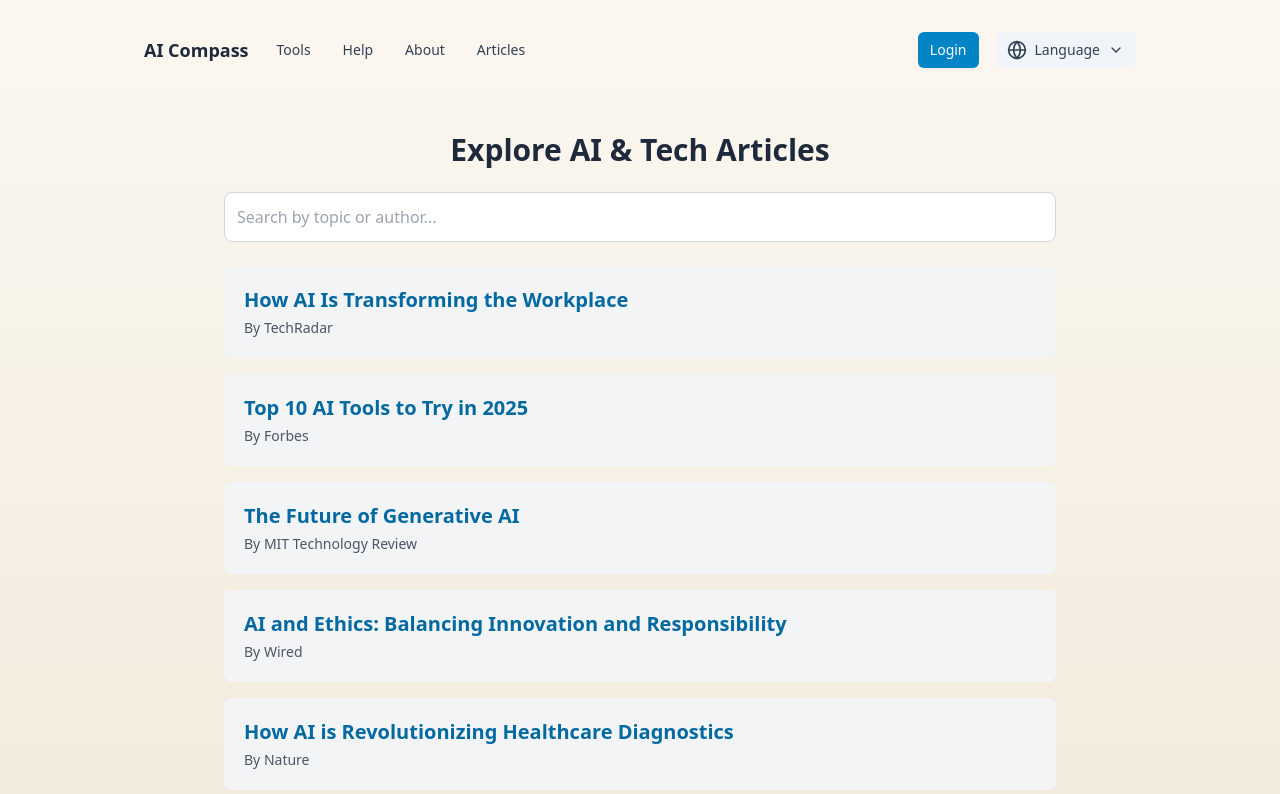
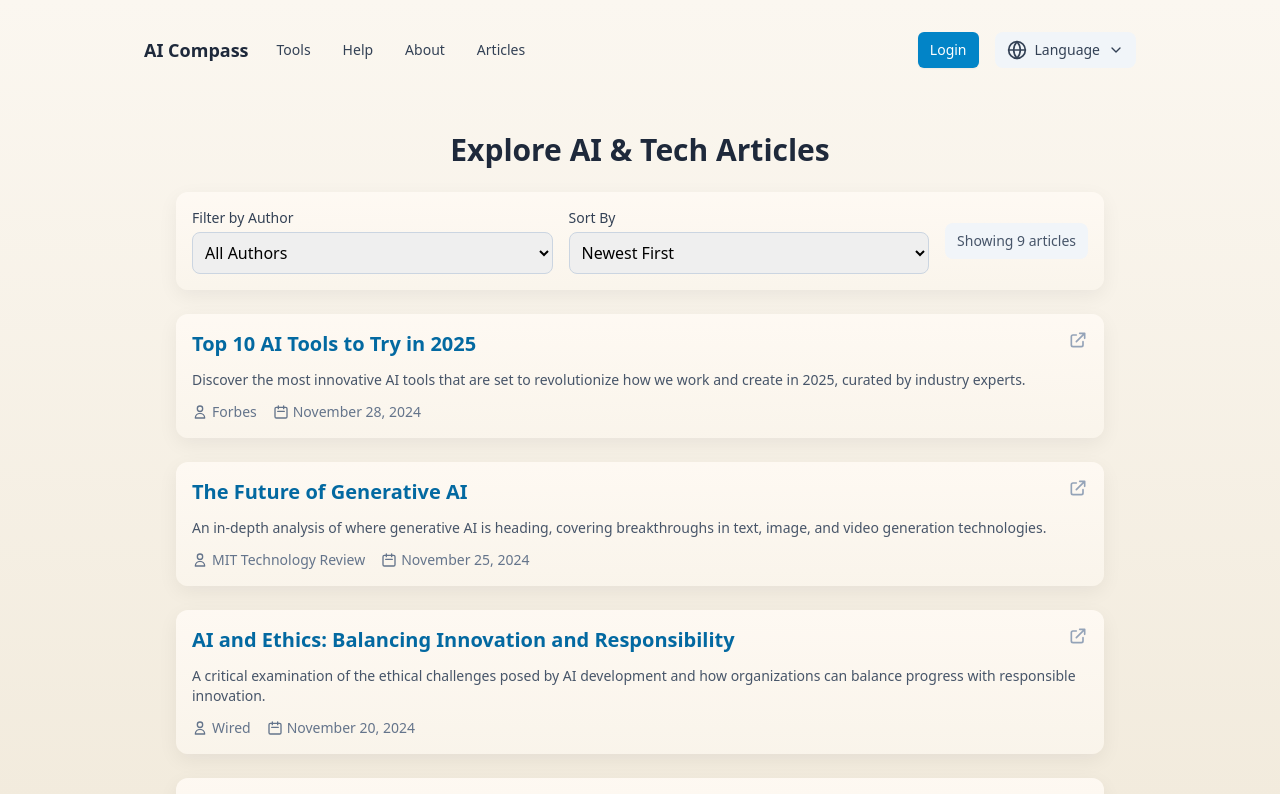
Before and after one commit to miamoore-prog/CS4352-Team18-Site, a Next.js app: page /articles in a window 1280 px wide. Shown: the top 794 px of the page. Built offline with nearby package versions, Linux system fonts and the light colour scheme.

Commit message:
feat: fix articles

```diff
--- a/app/articles/page.js
+++ b/app/articles/page.js
@@ -1,103 +1,268 @@
 "use client";
-import { useState } from "react";
+import { useState, useMemo } from "react";
 
 export default function ArticlesPage() {
-  const [search, setSearch] = useState("");
+  const [sortBy, setSortBy] = useState("newest");
+  const [filterAuthor, setFilterAuthor] = useState("all");
+
   const articles = [
-    {
-      title: "How AI Is Transforming the Workplace",
-      author: "TechRadar",
-      link: "https://www.techradar.com/pro/ai-transforming-the-workplace",
-    },
     {
       title: "Top 10 AI Tools to Try in 2025",
       author: "Forbes",
       link: "https://www.forbes.com/sites/forbestechcouncil/",
+      date: "2024-11-28",
+      summary:
+        "Discover the most innovative AI tools that are set to revolutionize how we work and create in 2025, curated by industry experts.",
     },
     {
       title: "The Future of Generative AI",
       author: "MIT Technology Review",
       link: "https://www.technologyreview.com/",
+      date: "2024-11-25",
+      summary:
+        "An in-depth analysis of where generative AI is heading, covering breakthroughs in text, image, and video generation technologies.",
     },
     {
       title: "AI and Ethics: Balancing Innovation and Responsibility",
       author: "Wired",
       link: "https://www.wired.com/category/ai/",
+      date: "2024-11-20",
+      summary:
+        "A critical examination of the ethical challenges posed by AI development and how organizations can balance progress with responsible innovation.",
     },
     {
       title: "How AI is Revolutionizing Healthcare Diagnostics",
       author: "Nature",
       link: "https://www.nature.com/",
+      date: "2024-11-15",
+      summary:
+        "Learn about cutting-edge AI applications in medical diagnostics that are improving accuracy and enabling earlier disease detection.",
     },
     {
       title: "Understanding the Nuances of Human-Like Intelligence",
       author: "MIT News",
       link: "https://news.mit.edu/2025/understanding-nuances-human-intelligence-phillip-isola-1111",
+      date: "2024-11-11",
+      summary:
+        "MIT researchers explore what it means for AI to achieve human-like intelligence and the technical challenges that remain.",
     },
     {
       title: "Charting the Future of AI, From Safer Answers to Faster Thinking",
       author: "MIT News",
       link: "https://news.mit.edu/2025/charting-the-future-of-ai-from-safer-answers-to-faster-thinking-1106",
+      date: "2024-11-06",
+      summary:
+        "Insights into the next generation of AI systems focused on safety, reliability, and enhanced reasoning capabilities.",
     },
     {
-      title: "MIT Researchers Propose a New Model for Legible, Modular Software",
+      title:
+        "MIT Researchers Propose a New Model for Legible, Modular Software",
       author: "MIT News",
       link: "https://news.mit.edu/2025/mit-researchers-propose-new-model-for-legible-modular-software-1106",
+      date: "2024-11-06",
+      summary:
+        "A groundbreaking approach to software development that makes AI systems more interpretable and easier to maintain.",
     },
     {
       title: "Top 10: AI Leaders",
       author: "AI Magazine",
       link: "https://aimagazine.com/news/what-do-governments-risk-without-smarter-ai-procurement",
+      date: "2024-10-30",
+      summary:
+        "Profiles of the most influential leaders shaping the AI industry and their visions for the technology's future.",
     },
     {
-      title: "Universities are embracing AI: Will Students Get Smarter or Stop Thinking?",
+      title:
+        "Universities are embracing AI: Will Students Get Smarter or Stop Thinking?",
       author: "Nature",
       link: "https://www.nature.com/articles/d41586-025-03340-w",
+      date: "2024-10-25",
+      summary:
+        "An examination of how AI tools are being integrated into education and the debate over their impact on student learning.",
     },
   ];
 
-  const filteredArticles = articles.filter(
-    (article) =>
-      article.title.toLowerCase().includes(search.toLowerCase()) ||
-      article.author.toLowerCase().includes(search.toLowerCase())
-  );
+  // Get unique authors for filter
+  const authors = useMemo(() => {
+    const uniqueAuthors = [...new Set(articles.map((a) => a.author))];
+    return uniqueAuthors.sort();
+  }, []);
+
+  // Filter and sort articles
+  const filteredAndSortedArticles = useMemo(() => {
+    let result = articles;
+
+    // Apply author filter
+    if (filterAuthor !== "all") {
+      result = result.filter((article) => article.author === filterAuthor);
+    }
+
+    // Apply sorting
+    result = [...result].sort((a, b) => {
+      switch (sortBy) {
+        case "newest":
+          return new Date(b.date) - new Date(a.date);
+        case "oldest":
+          return new Date(a.date) - new Date(b.date);
+        case "alphabetical":
+          return a.title.localeCompare(b.title);
+        default:
+          return 0;
+      }
+    });
+
+    return result;
+  }, [filterAuthor, sortBy]);
+
+  const formatDate = (dateString) => {
+    const date = new Date(dateString);
+    return date.toLocaleDateString("en-US", {
+      year: "numeric",
+      month: "long",
+      day: "numeric",
+    });
+  };
 
   return (
-    <div className="max-w-4xl mx-auto p-8">
+    <div className="max-w-5xl mx-auto p-8">
       <h1 className="text-3xl font-bold mb-6 text-center text-slate-800">
         Explore AI & Tech Articles
       </h1>
 
-      <input
-        type="text"
-        placeholder="Search by topic or author..."
-        value={search}
-        onChange={(e) => setSearch(e.target.value)}
-        className="border border-gray-300 rounded-lg p-3 w-full mb-6 focus:outline-none focus:ring-2 focus:ring-purple-500"
-      />
+      {/* Filters and Sort Controls */}
+      <div className="card p-4 mb-6 flex flex-wrap gap-4 items-center">
+        <div className="flex-1 min-w-[200px]">
+          <label className="block text-sm font-medium text-slate-700 mb-1">
+            Filter by Author
+          </label>
+          <select
+            value={filterAuthor}
+            onChange={(e) => setFilterAuthor(e.target.value)}
+            className="w-full border border-slate-300 rounded-lg p-2 focus:outline-none focus:ring-2 focus:ring-sky-500"
+          >
+            <option value="all">All Authors</option>
+            {authors.map((author) => (
+              <option key={author} value={author}>
+                {author}
+              </option>
+            ))}
+          </select>
+        </div>
 
-      <div className="space-y-4">
-        {filteredArticles.length > 0 ? (
-          filteredArticles.map((article, index) => (
+        <div className="flex-1 min-w-[200px]">
+          <label className="block text-sm font-medium text-slate-700 mb-1">
+            Sort By
+          </label>
+          <select
+            value={sortBy}
+            onChange={(e) => setSortBy(e.target.value)}
+            className="w-full border border-slate-300 rounded-lg p-2 focus:outline-none focus:ring-2 focus:ring-sky-500"
+          >
+            <option value="newest">Newest First</option>
+            <option value="oldest">Oldest First</option>
+            <option value="alphabetical">Alphabetical</option>
+          </select>
+        </div>
+
+        <div className="flex items-end">
+          <div className="text-sm text-slate-600 bg-slate-100 px-3 py-2 rounded-lg">
+            Showing {filteredAndSortedArticles.length} article
+            {filteredAndSortedArticles.length !== 1 ? "s" : ""}
+          </div>
+        </div>
+      </div>
+
+      {/* Articles List */}
+      <div className="space-y-6">
+        {filteredAndSortedArticles.length > 0 ? (
+          filteredAndSortedArticles.map((article, index) => (
             <div
               key={index}
-              className="p-5 bg-gray-100 rounded-lg hover:bg-gray-200 transition"
+              className="card p-6 hover:shadow-lg transition-shadow"
             >
+              <div className="flex items-start justify-between gap-4 mb-3">
                 <a
                   href={article.link}
                   target="_blank"
                   rel="noopener noreferrer"
-                className="text-xl font-semibold text-sky-700 hover:underline"
+                  className="text-xl font-semibold text-sky-700 hover:underline flex-1"
                 >
                   {article.title}
                 </a>
-              <p className="text-sm text-gray-600 mt-1">By {article.author}</p>
+                <svg
+                  xmlns="http://www.w3.org/2000/svg"
+                  className="h-5 w-5 text-slate-400 flex-shrink-0"
+                  fill="none"
+                  viewBox="0 0 24 24"
+                  stroke="currentColor"
+                  strokeWidth={2}
+                >
+                  <path
+                    strokeLinecap="round"
+                    strokeLinejoin="round"
+                    d="M10 6H6a2 2 0 00-2 2v10a2 2 0 002 2h10a2 2 0 002-2v-4M14 4h6m0 0v6m0-6L10 14"
+                  />
+                </svg>
+              </div>
+
+              <p className="text-sm text-slate-600 mb-3 line-clamp-2">
+                {article.summary}
+              </p>
+
+              <div className="flex items-center gap-4 text-sm text-slate-500">
+                <div className="flex items-center gap-1">
+                  <svg
+                    xmlns="http://www.w3.org/2000/svg"
+                    className="h-4 w-4"
+                    fill="none"
+                    viewBox="0 0 24 24"
+                    stroke="currentColor"
+                    strokeWidth={2}
+                  >
+                    <path
+                      strokeLinecap="round"
+                      strokeLinejoin="round"
+                      d="M16 7a4 4 0 11-8 0 4 4 0 018 0zM12 14a7 7 0 00-7 7h14a7 7 0 00-7-7z"
+                    />
+                  </svg>
+                  <span>{article.author}</span>
+                </div>
+                <div className="flex items-center gap-1">
+                  <svg
+                    xmlns="http://www.w3.org/2000/svg"
+                    className="h-4 w-4"
+                    fill="none"
+                    viewBox="0 0 24 24"
+                    stroke="currentColor"
+                    strokeWidth={2}
+                  >
+                    <path
+                      strokeLinecap="round"
+                      strokeLinejoin="round"
+                      d="M8 7V3m8 4V3m-9 8h10M5 21h14a2 2 0 002-2V7a2 2 0 00-2-2H5a2 2 0 00-2 2v12a2 2 0 002 2z"
+                    />
+                  </svg>
+                  <span>{formatDate(article.date)}</span>
+                </div>
+              </div>
             </div>
           ))
         ) : (
-          <p className="text-gray-500 text-center">
-            No articles found for “{search}”.
+          <div className="card p-8 text-center">
+            <p className="text-slate-500">
+              No articles found matching your criteria.
             </p>
+            {filterAuthor !== "all" && (
+              <button
+                onClick={() => {
+                  setFilterAuthor("all");
+                }}
+                className="mt-4 text-sky-600 hover:text-sky-700 font-medium"
+              >
+                Clear filters
+              </button>
+            )}
+          </div>
         )}
       </div>
     </div>
--- a/components/RequestToolModal.js
+++ b/components/RequestToolModal.js
@@ -41,7 +41,7 @@ export default function RequestToolModal({ onClose }) {
         body: JSON.stringify({ toolName, usage, contact }),
       });
       if (!res.ok) throw new Error(`status ${res.status}`);
-      const data = await res.json();
+      await res.json();
       setStatus({ ok: true, msg: "Request submitted successfully!" });
       setToolName("");
       setUsage("");
```
Lines whose indentation alone changed are shown as unchanged.
